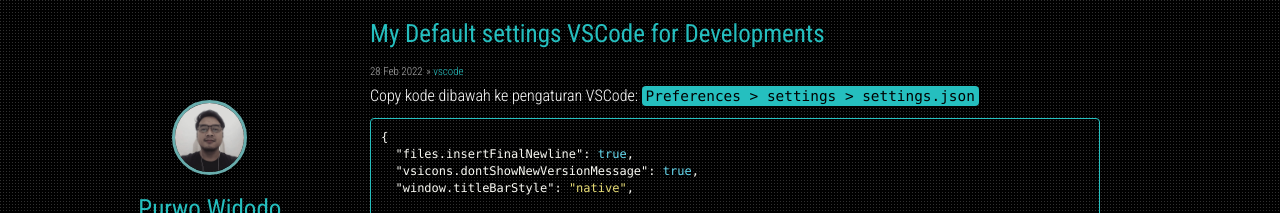
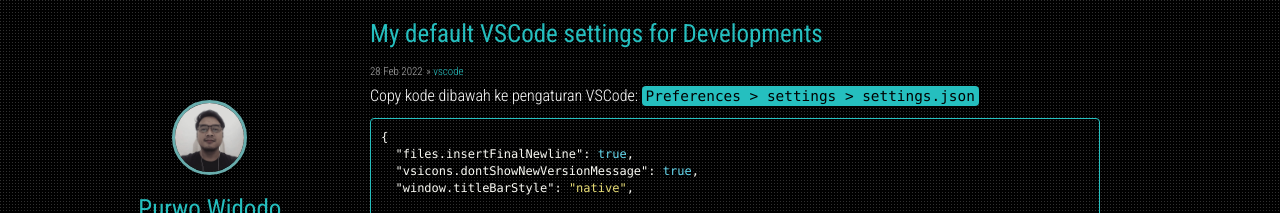
Before and after one commit to purwowd/purwowd.github.io, a Jekyll site: the page built from _posts/2022-02-28-my-default-vscode-settings-for-developments.md, in a window 1280 px wide and 900 px high. Shown: the top 213 px of the window. Built offline with Jekyll 4.4.1, drawn with Linux system fonts in a browser that asks for light colours; nearby versions of some CDN libraries; comment, search, counter and statistics services are not loaded.

Commit message:
some update

```diff
--- a/_posts/2022-02-28-my-default-settings-vscode-for-developments.md
+++ b/_posts/2022-02-28-my-default-vscode-settings-for-developments.md
@@ -1,5 +1,5 @@
 ---
-title: My Default settings VSCode for Developments
+title: My default VSCode settings for Developments
 layout: post
 date: '2022-02-28 22:56:02 +0700'
 categories:
```
